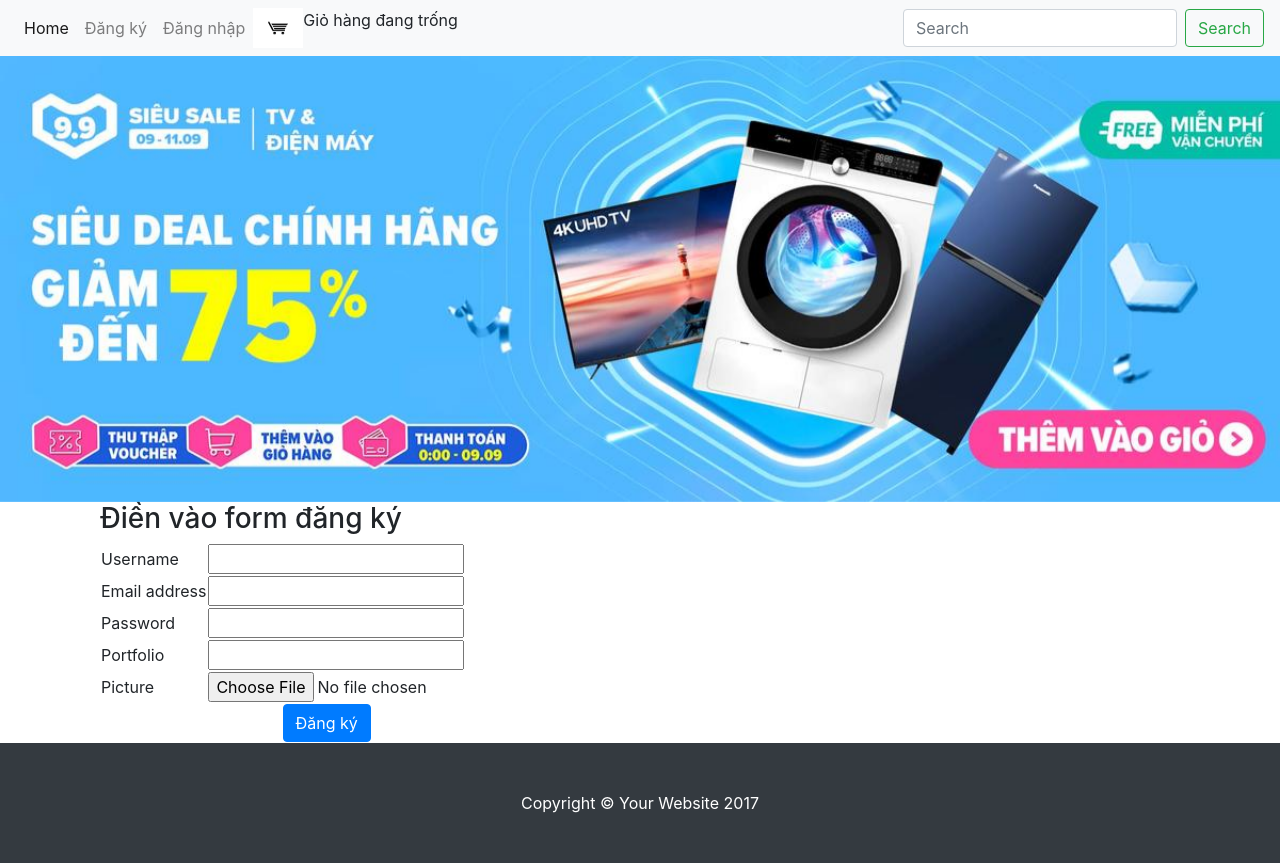
After one commit to thanhdanh1803/shoponline, a Django app: page /mystore/register/ in a window 1280 px wide. The commit adds this page. Run offline with Django 3.2, Linux system fonts and the light colour scheme; some libraries are stand-ins or nearby versions.

Commit message:
add user auth

```diff
--- a/mystore/admin.py
+++ b/mystore/admin.py
@@ -1,5 +1,6 @@
 from django.contrib import admin
-from mystore.models import Product
+from mystore.models import Product, UserProfileInfo
 
 # Register your models here.
 admin.site.register(Product)
+admin.site.register(UserProfileInfo)
--- /dev/null
+++ b/mystore/forms.py
@@ -0,0 +1,16 @@
+from django import forms
+from django.contrib.auth.models import User
+from .models import UserProfileInfo
+
+class UserForm(forms.ModelForm):
+    password = forms.CharField(widget = forms.PasswordInput())
+    class Meta():
+        model = User
+        fields = ('username', 'email', 'password')
+
+class UserProfileInfoForm(forms.ModelForm):
+    #porfolio = forms.URLField(required = False)
+    picture = forms.ImageField(required = False)
+    class Meta():
+        model = UserProfileInfo
+        fields = ('portfolio','picture')
--- a/mystore/models.py
+++ b/mystore/models.py
@@ -1,4 +1,5 @@
 from django.db import models
+from django.contrib.auth.models import User
 
 # Create your models here.# Create your models here.
 class Product(models.Model):
@@ -9,3 +10,14 @@ class Product(models.Model):
 
     def __str__(self):
         return str(self.name)
+
+#Tao class UserProfileInfor
+class UserProfileInfo(models.Model):
+    #create relationship from this class to User
+    user = models.OneToOneField(User, on_delete=models.CASCADE)
+    #add any more attribute you want
+    portfolio = models.URLField(blank=True)
+    picture = models.ImageField(upload_to = "images/", blank=True)
+
+    def __str__(self):
+        return self.user.username
--- a/mystore/urls.py
+++ b/mystore/urls.py
@@ -9,5 +9,8 @@ from mystore import views
 app_name = 'mystore'
 urlpatterns = [
     url(r'^$', views.index, name='index'),
-    url(r'^product_detail/(\d+)/$', views.product_detail, name='product_detail')
+    url(r'^product_detail/(\d+)/$', views.product_detail, name='product_detail'),
+    url(r'^register/$',views.register,name='register'),
+    url(r'^logout/$',views.user_logout,name='logout'),
+    url(r'^login/$',views.user_login,name='login'),
 ]+ static(settings.MEDIA_URL, document_root=settings.MEDIA_ROOT)
--- a/mystore/views.py
+++ b/mystore/views.py
@@ -1,6 +1,9 @@
 from django.shortcuts import render
-from mystore.models import Product
+from mystore.models import Product, UserProfileInfo
+from django.contrib.auth.decorators import login_required
+from django.contrib.auth import authenticate, login, logout
 from cart.forms import *
+from mystore.forms import *
 # Create your views here.
 def index(request):
     pro_list = Product.objects.order_by('name')
@@ -11,3 +14,51 @@ def product_detail(request, id = None):
     product = Product.objects.get(pk=id)
     cart_product_form = CardAddProductForm()
     return render(request, 'mystore/product_detail.html', context= {'product': product, 'cart_product_form':cart_product_form })
+
+def register(request):
+    registered = False
+    if request.method == "POST":
+        form_user = UserForm(data = request.POST)
+        form_por = UserProfileInfoForm(data = request.POST)
+        if form_user.is_valid() and form_por.is_valid():
+            user = form_user.save()
+            user.set_password(user.password)
+            user.save()
+            profile = form_por.save(commit = False)
+            profile.user = user
+            print(request.FILES)
+            if 'picture' in request.FILES:
+                profile.picture = request.FILES['picture']
+            profile.save()
+            registered = True
+        else:
+            print(form_user.errors, form_por.errors)
+    else:
+        form_user = UserForm()
+        form_por = UserProfileInfoForm()
+    return render(request, "mystore/registration.html", {'user_form':form_user,\
+        'profile_form': form_por, 'registered': registered})
+
+def user_login(request):
+    if request.method == "POST":
+        username = request.POST.get("username")
+        password = request.POST.get("password")
+        user = authenticate(username=username, password = password)
+        if user:
+            if user.is_active:
+                login(request, user)
+                result = "Chào bạn " + username
+                return render(request, "mystore/index.html", {"result":result})
+        else:
+            print("Không đăng nhập được")
+            print("Username: {} and password: {}".format(username, password))
+            login_result = "Username và password không hợp lệ"
+            return render(request, "mystore/login.html",{"login_result": login_result})
+    else:
+        return render(request, "mystore/login.html")
+
+@login_required
+def user_logout(request):
+    logout(request)
+    result = "Bạn đã đăng xuất. Vui lòng chọn 'Đăng nhập'"
+    return render(request, "mystore/index.html", {"result":result})
--- a/templates/base.html
+++ b/templates/base.html
@@ -19,8 +19,17 @@
   <div class="collapse navbar-collapse" id="navbarSupportedContent">
     <ul class="navbar-nav mr-auto">
       <li class="nav-item active">
-        <a class="nav-link" href="#">Home <span class="sr-only">(current)</span></a>
+        <a class="nav-link" href="{% url 'mystore:index' %}">Home <span class="sr-only">(current)</span></a>
       </li>
+      <li class="nav-item">
+        <a class="nav-link" href="{% url 'mystore:register' %}">Đăng ký </a>
+      </li>
+      {% if user.is_authenticated %}
+        <li class="nav-item"><a class="nav-link" href="{% url 'mystore:logout' %}"> Đăng xuất </a></li>
+      {% else %}
+        <li class="nav-item"><a class="nav-link" href="{% url 'mystore:login' %}"> Đăng nhập </a></li>
+      {% endif %}
+
       <li class="nav-item">
         <a href="{% url 'cart:cart_detail'%}"><img src = "{% static "imgs/cart.png"%}"  width="50" height="40"></a>
       </li>
--- a/templates/mystore/index.html
+++ b/templates/mystore/index.html
@@ -20,5 +20,8 @@
         </div>
       {% endfor %}
     {% endif%}
+    {% if result %}
+      <h1 class="card-text">{{result}}</h1>
+    {% endif %}
   </div>
 {% endblock %}
--- /dev/null
+++ b/templates/mystore/registration.html
@@ -0,0 +1,27 @@
+{% extends "base.html" %}
+    {% load staticfiles %}
+    {% block body_block %}
+        <div class="container">
+            {% if registered %}
+                <h3>Bạn đã đăng ký thành công.</h3>
+            {% else %}
+                <h3>Điền vào form đăng ký</h3>
+                <form method="POST" enctype="multipart/form-data">
+                    <table>
+                        {% for field in user_form %}
+                            <tr><td>{{field.label}} </td>
+                            <td>{{field}}</td></tr>
+                        {% endfor %}
+                        {% for field1 in profile_form %}
+                            <tr><td>{{field1.label}} </td>
+                            <td>{{field1}}</td></tr>
+                        {% endfor %}
+                        {% csrf_token %}
+                        <tr><td colspan='2' align="center">
+                        <input type="submit" class="btn btn-primary" value="Đăng ký">
+                        </td></tr>
+                    </table>
+                </form>
+            {% endif %}
+        </div>
+    {% endblock %}
```
Also changed, not shown: templates/mystore/login.html (added, +30 -0 lines), db.sqlite3, media/images/Koala.jpg (added), media/images/Penguins.jpg (added), mystore/migrations/0002_userprofileinfo.py (added).
